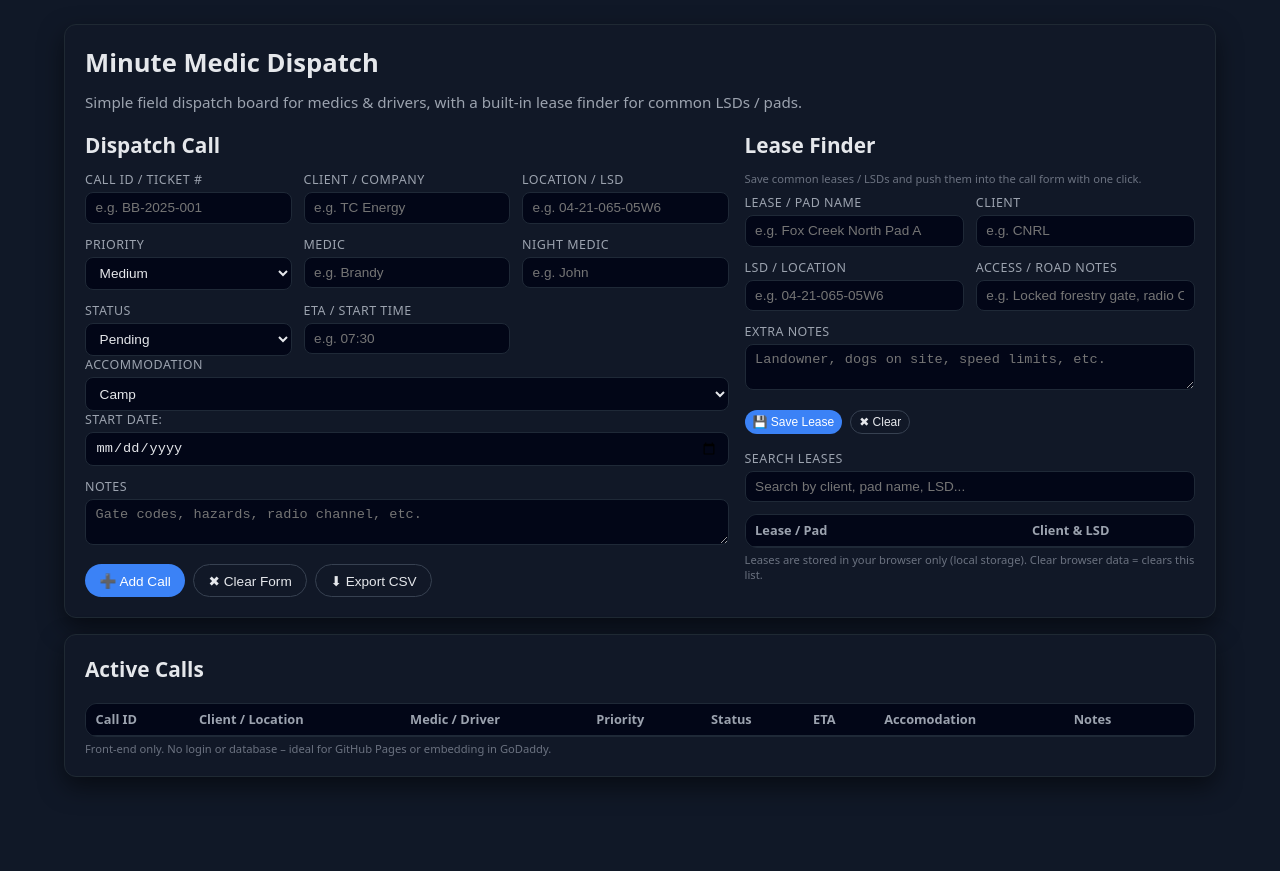
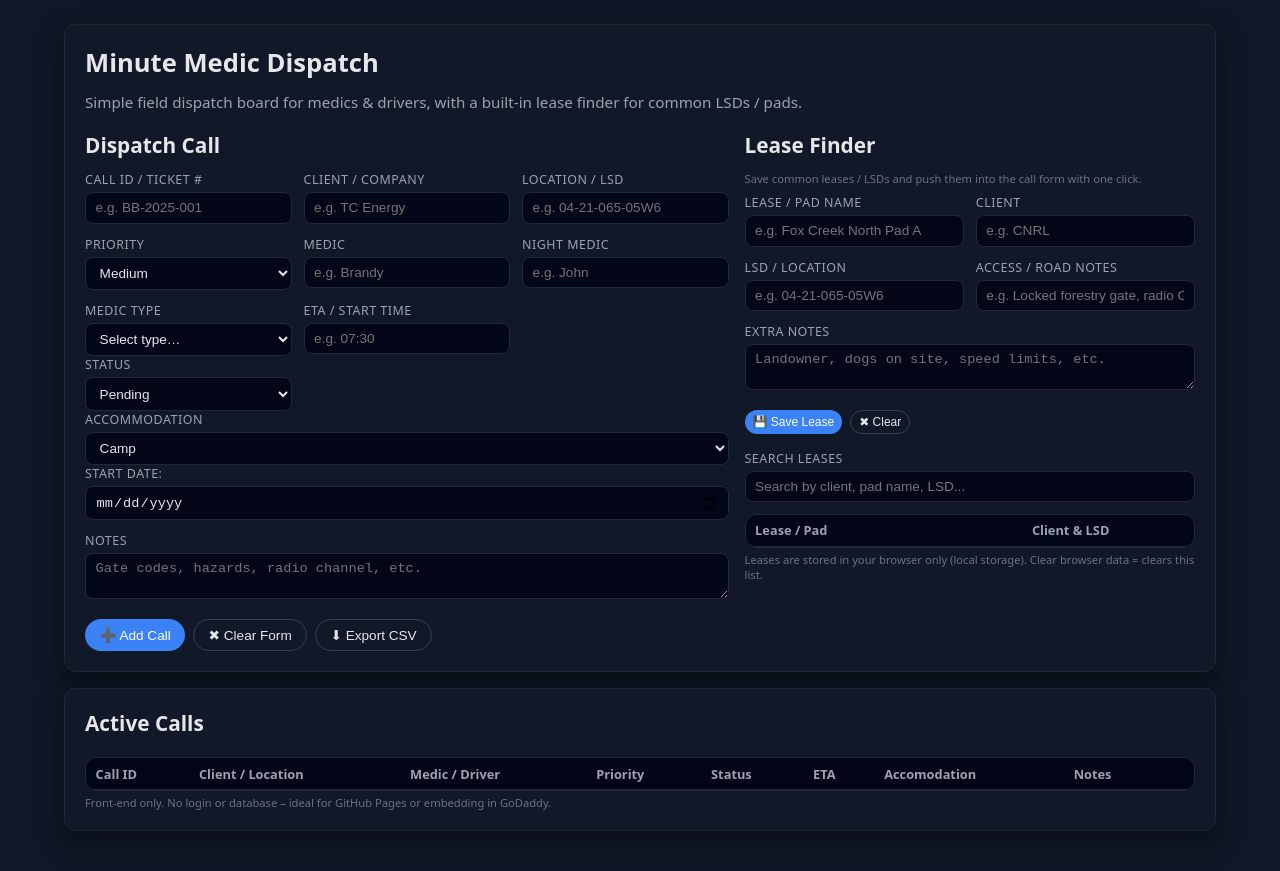
Before and after one commit to brandynparlett-glitch/dispatch-field, a plain HTML site: page index.html in a window 1280 px wide. Before the commit the page ends 817 px from the top, so only its background shows below. Drawn offline with Linux system fonts and the light colour scheme.

Commit message:
Update index.html

```diff
--- a/index.html
+++ b/index.html
@@ -282,6 +282,18 @@
                 <input id="night medic" name="night medic" placeholder="e.g. John" />
               </div>
               <div>
+                <div class="field-group">
+<label for="medicType">Medic Type</label>
+<select id="medicType" name="medicType">
+<option value="">Select type…</option>
+<option value="AFA">AFA</option>
+<option value="OFA3">OFA 3</option>
+<option value="EMR">EMR</option>
+<option value="PCP">PCP</option>
+<option value="ACP">ACP</option>
+</select>
+</div>
+
                 <label for="status">Status</label>
                 <select id="status" name="status">
                   <option selected>Pending</option>
```
